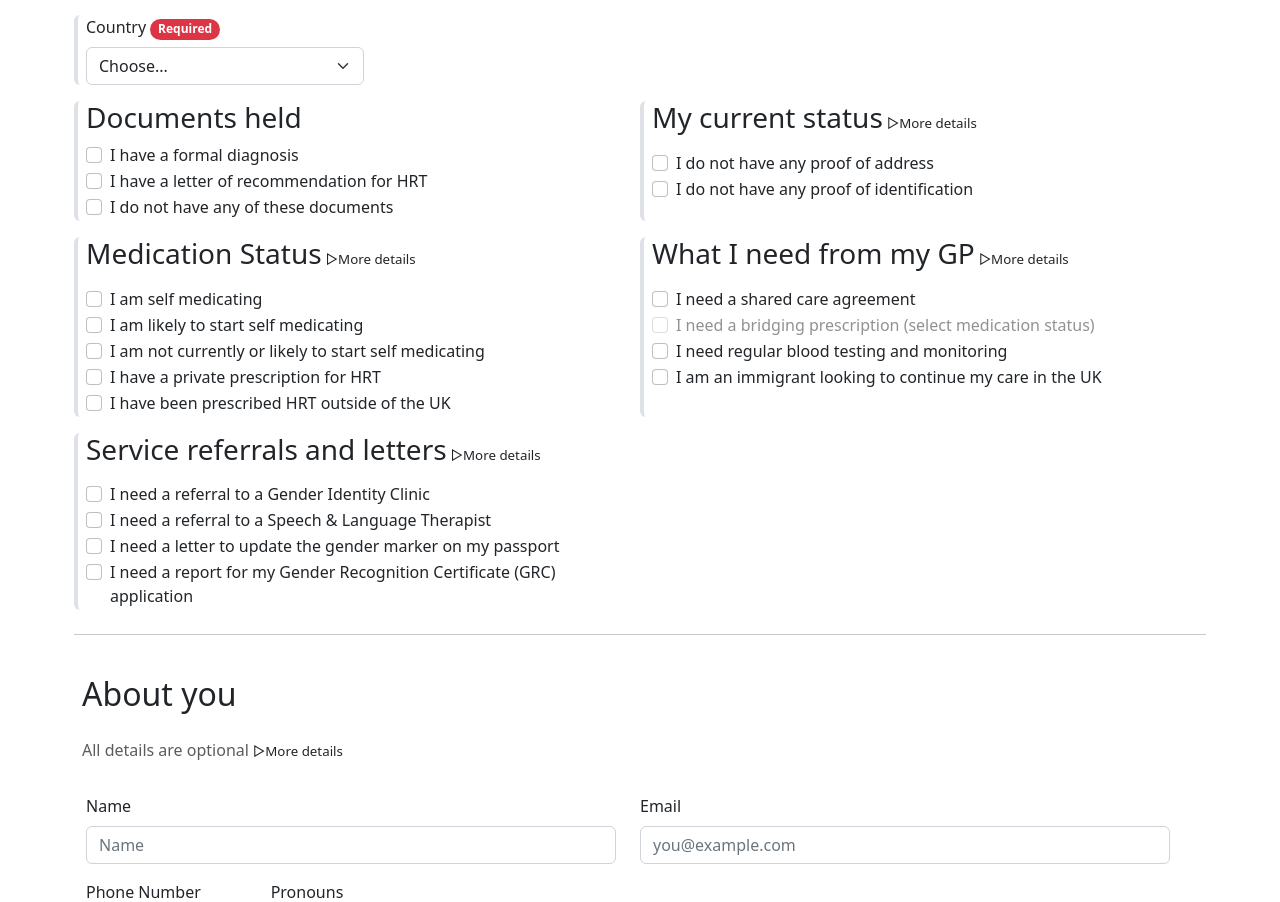
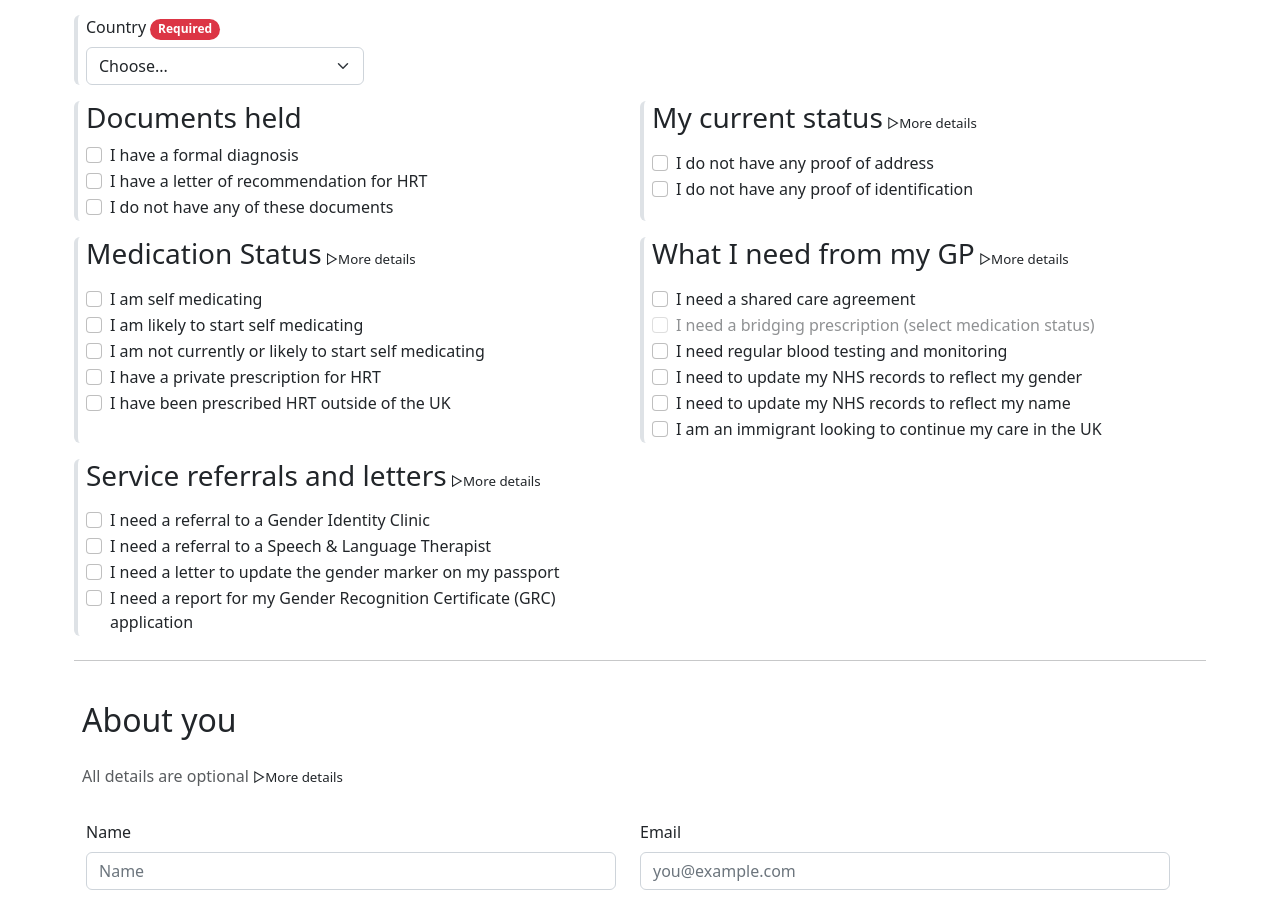
Before and after one commit to beawitcht/transinformed-server, a Flask app: template app/templates/index.html in a window 1280 px wide. Shown: the part 519-1421 px from the top of the page. Run offline with Flask 3, Linux system fonts and the light colour scheme; the template is opened without the code that fills it: values that come from a table or form of the project are taken from there, others are empty; some libraries are stand-ins or nearby versions.

Commit message:
add nhs record update option
can now add options to update name and gender on NHS record. resolves #136

```diff
--- a/app/input_form.py
+++ b/app/input_form.py
@@ -42,7 +42,9 @@ class InputForm(FlaskForm):
     gic_referral = BooleanField("I need a referral to a Gender Identity Clinic")
     slt_referral = BooleanField("I need a referral to a Speech & Language Therapist")
     passport_letter = BooleanField("I need a letter to update the gender marker on my passport")
-    GRC_letter = BooleanField("I need a report for my Gender Recognition Certificate (GRC) application")
+    grc_letter = BooleanField("I need a report for my Gender Recognition Certificate (GRC) application")
+    nhs_record_gender = BooleanField("I need to update my NHS records to reflect my gender")
+    nhs_record_name = BooleanField("I need to update my NHS records to reflect my name")
     chosen_gic = SelectField("Chosen GIC", choices=gic_options, validate_choice=False, widget=CustomSelect())
     chosen_private_care = SelectField("My chosen private provider", choices=service_options, validate_choice=False)
     immigration_care = BooleanField("I am an immigrant looking to continue my care in the UK")
--- a/app/templates/index.html
+++ b/app/templates/index.html
@@ -179,6 +179,16 @@
                             </div>
 
                             <div class="form-check">
+                                {{form.nhs_record_gender(class='form-check-input', type='checkbox', role='checkbox', id="nhsRecordGenderCheck")}}
+                                {{form.nhs_record_gender.label(class='form-check-label', for="nhsRecordGenderCheck")}}
+                            </div>
+
+                            <div class="form-check">
+                                {{form.nhs_record_name(class='form-check-input', type='checkbox', role='checkbox', id="nhsRecordNameCheck")}}
+                                {{form.nhs_record_name.label(class='form-check-label', for="nhsRecordNameCheck")}}
+                            </div>
+
+                            <div class="form-check">
                                 {{form.immigration_care(class='form-check-input', type='checkbox', role='checkbox', id="immigrationCheck")}}
                                 {{form.immigration_care.label(class='form-check-label', for="immigrationCheck")}}
                             </div>
@@ -227,9 +237,10 @@
                             </div>
 
                             <div class="form-check">
-                                {{ form.GRC_letter(class='form-check-input', type='checkbox', role='checkbox', id="grcCheck") }}
-                                {{ form.GRC_letter.label(class='form-check-label', for="grcCheck") }}
+                                {{ form.grc_letter(class='form-check-input', type='checkbox', role='checkbox', id="grcCheck") }}
+                                {{ form.grc_letter.label(class='form-check-label', for="grcCheck") }}
                             </div>
+
                         </div>
 
                         <hr class="my-4">
```
Also changed, not shown: 1 other file.
